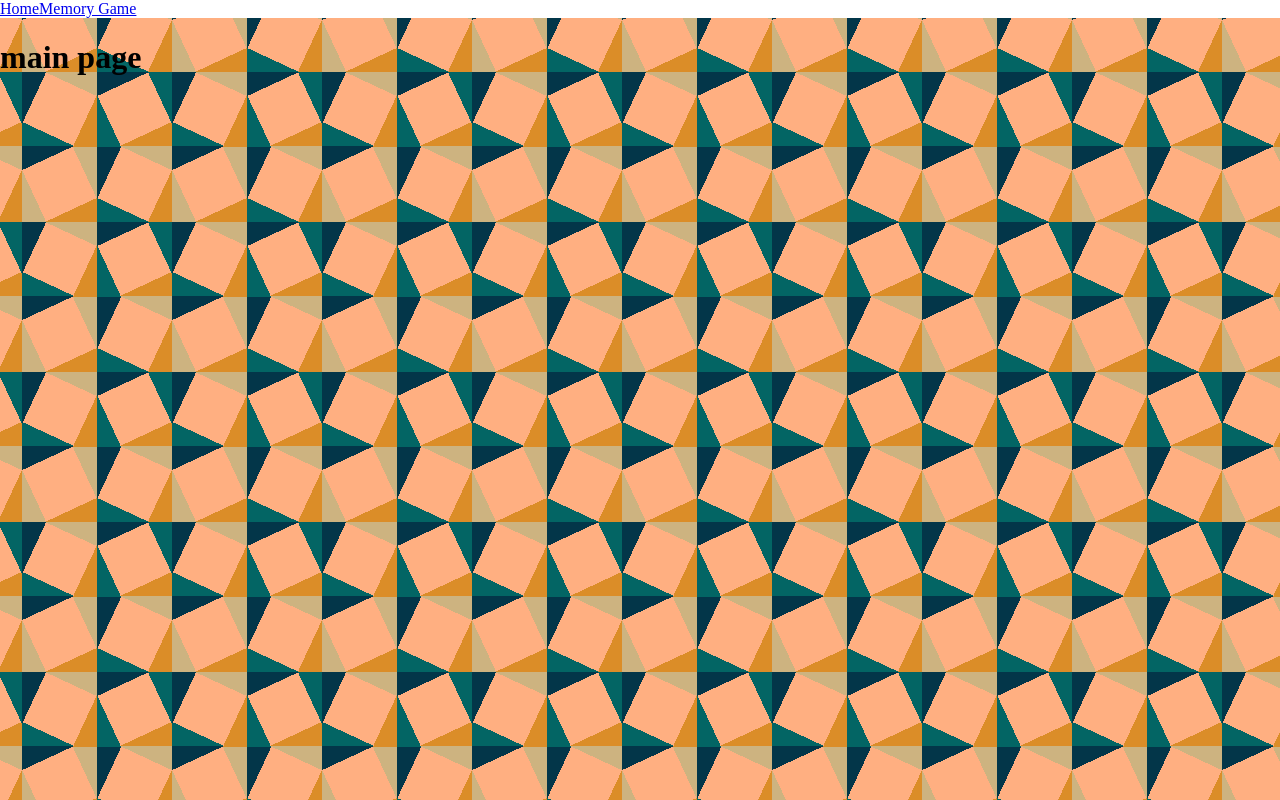
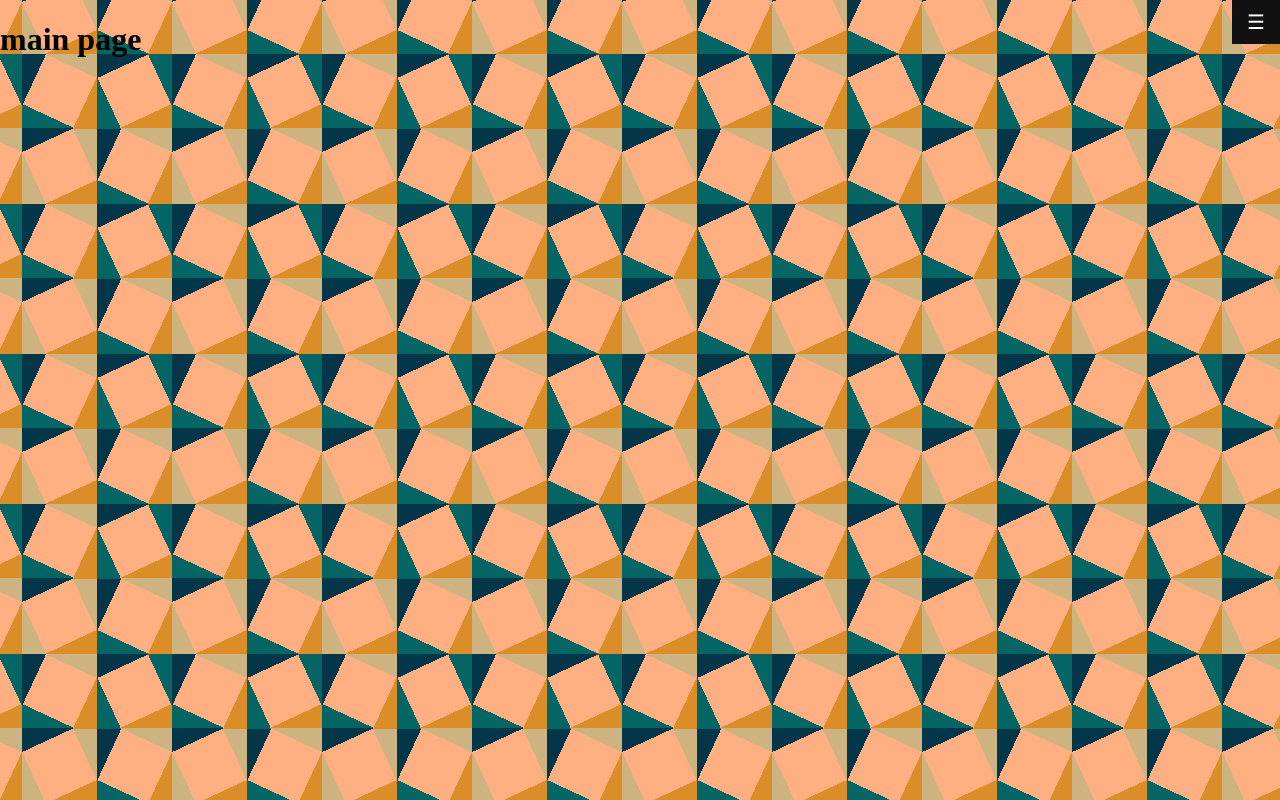
Before and after one commit to Velertra/card-memory, a React (Vite) app: page / in a window 1280 px wide. Shown: the top 800 px of the page. Built offline with nearby package versions, Linux system fonts and the light colour scheme.

Commit message:
added nav bar

```diff
--- a/src/App.jsx
+++ b/src/App.jsx
@@ -1,13 +1,13 @@
 import LandingPage from './Page/MemoryGame';
 import { Link } from 'react-router-dom';
 import HomePage from './Page/HomePage'
-import Dash from './components/Dash';
+import NavBar from './components/NavBar';
 
 function App() {
 
   return (
   <>
-    <Dash />
+    <NavBar />
     <HomePage />
   </>
   )
--- a/src/Page/MemoryGame.jsx
+++ b/src/Page/MemoryGame.jsx
@@ -5,7 +5,7 @@ import HomeBtn from '../components/buttons/HomeBtn';
 import LevelChoices from '../components/LevelChoices';
 import HelpBtn from '../components/buttons/HelpBtn'
 import LoadingImage from '../utilities/LoadingImage';
-import Dash from '../components/Dash';
+import NavBar from '../components/NavBar';
 
 const LandingPage = () => {
     const [startGame, setStartGame] = useState(false);
@@ -35,7 +35,7 @@ const LandingPage = () => {
 
     return (
         <>
-            <Dash />
+            <NavBar  />
             <main className='memory-game' id='memory-game'>
                 {loadingPage ? <><div className="game-container">
                     {!startGame ?
--- /dev/null
+++ b/src/components/NavBar.jsx
@@ -0,0 +1,30 @@
+import React, { useState } from 'react';
+import { Link } from "react-router-dom";
+
+const NavBar = () => {
+    const [navWidth, setNavWidth] = useState(0);
+
+    const openNav = () => {
+        setNavWidth(250);
+    };
+
+    const closeNav = () => {
+        setNavWidth(0);
+    };
+
+    return (
+        <div className='nav-btn' id='nav-btn'>
+            <div className="side-nav" id="side-nav-1" style={{width: `${navWidth}px`}}>
+                <a href="#" className="close-nav-btn" onClick={closeNav}>&times;</a>
+                <nav>
+                    <Link to="/">Home</Link>
+                    <Link to="/memory-game">Memory Game</Link>
+                </nav>
+            </div>
+
+            <button className='open-nav-btn' onClick={openNav}>&#9776;</button>
+        </div>
+     );
+};
+
+export default NavBar;
--- /dev/null
+++ b/src/styles/_navBar.scss
@@ -0,0 +1,57 @@
+/* .nav-btn{
+    right: 0;
+    position: fixed;
+} */
+
+.side-nav {
+    height: 250px; /* Specify a height */
+    width: 0; /* 0 width - change this with JavaScript */
+    position: fixed; /* Stay in place */
+    z-index: 1; /* Stay on top */
+    top: 0;
+    right: 0;
+    background-color: #111; /* Black*/
+    overflow-x: hidden; /* Disable horizontal scroll */
+    padding-top: 60px; /* Place content 60px from the top */
+    transition: 0.5s; /* 0.5 second transition effect to slide in the side-nav-1 */
+  }
+
+  /* The side-nav-1 links */
+  nav a {
+    padding: 8px 8px 8px 32px;
+    text-decoration: none;
+    font-size: 25px;
+    color: #818181;
+    display: block;
+    transition: 0.3s;
+  }
+
+  /* When you mouse over the navigation links, change their color */
+  nav a:hover {
+    color: #f1f1f1;
+  }
+
+  /* Position and style the close button (top right corner) */
+  .side-nav-1 .close-nav-btn {
+    position: absolute;
+    top: 0;
+    right: 0;
+    font-size: 36px;
+    margin-left: 50px;
+  }
+
+  /* Style the button that is used to open the side-nav-1 */
+  .open-nav-btn {
+    right: 0;
+    position: fixed;
+    font-size: 20px;
+    cursor: pointer;
+    background-color: #111;
+    color: white;
+    padding: 10px 15px;
+    border: none;
+  }
+
+  .open-nav-btn:hover {
+    background-color: #444;
+  }
--- a/src/styles/index.scss
+++ b/src/styles/index.scss
@@ -3,6 +3,7 @@
 @import 'animation';
 @import 'cardFlip';
 @import 'homeBackground';
+@import 'navBar';
 
 
 body {
```
